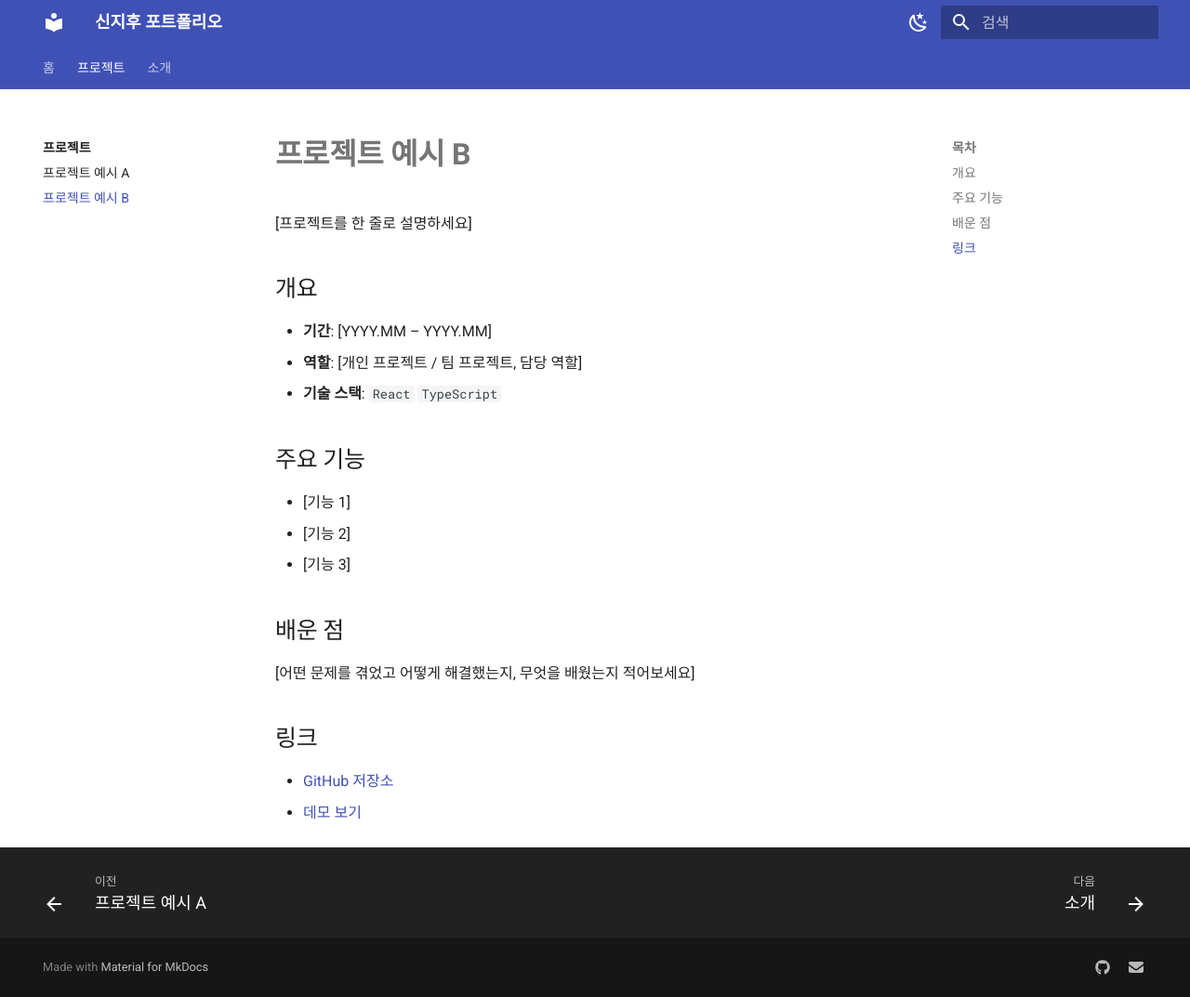
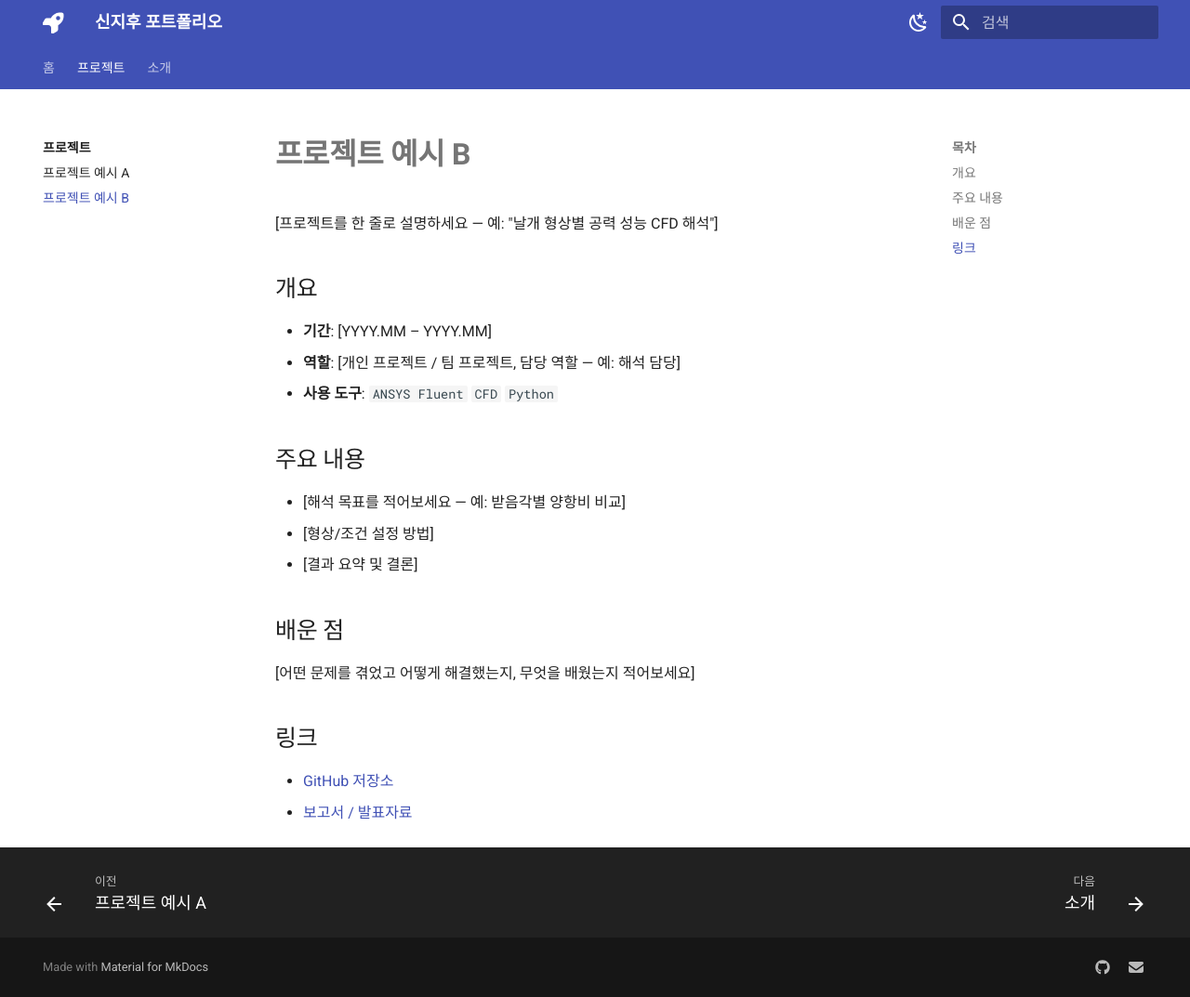
Before and after one commit to jihu0629/JIHU_StudyNote, an MkDocs documentation site: the page built from docs/projects/project-b.md, in a window 1280 px wide and 1073 px high. Shown: the whole window at 93% size. Built offline with MkDocs 1.6.1 and Material for MkDocs 9.7.7, drawn with Linux system fonts in a browser that asks for light colours.

Commit message:
Tailor portfolio content to aerospace engineering
Update example projects, about page, and site metadata to reflect
Inha University aerospace engineering rather than generic CS
examples; add a rocket logo.

Co-Authored-By: Claude Sonnet 5 <noreply@anthropic.com>

```diff
--- a/docs/projects/project-b.md
+++ b/docs/projects/project-b.md
@@ -1,18 +1,18 @@
 # 프로젝트 예시 B
 
-[프로젝트를 한 줄로 설명하세요]
+[프로젝트를 한 줄로 설명하세요 — 예: "날개 형상별 공력 성능 CFD 해석"]
 
 ## 개요
 
 - **기간**: [YYYY.MM – YYYY.MM]
-- **역할**: [개인 프로젝트 / 팀 프로젝트, 담당 역할]
-- **기술 스택**: `React` `TypeScript`
+- **역할**: [개인 프로젝트 / 팀 프로젝트, 담당 역할 — 예: 해석 담당]
+- **사용 도구**: `ANSYS Fluent` `CFD` `Python`
 
-## 주요 기능
+## 주요 내용
 
-- [기능 1]
-- [기능 2]
-- [기능 3]
+- [해석 목표를 적어보세요 — 예: 받음각별 양항비 비교]
+- [형상/조건 설정 방법]
+- [결과 요약 및 결론]
 
 ## 배운 점
 
@@ -21,4 +21,4 @@
 ## 링크
 
 - [GitHub 저장소](https://github.com/jihu0629)
-- [데모 보기](#)
+- [보고서 / 발표자료](#)
--- a/mkdocs.yml
+++ b/mkdocs.yml
@@ -1,5 +1,5 @@
 site_name: 신지후 포트폴리오
-site_description: 신지후의 개발 포트폴리오
+site_description: 신지후의 항공우주공학 포트폴리오
 site_author: Jihoo
 
 theme:
@@ -33,6 +33,7 @@ theme:
     - toc.follow
   icon:
     repo: fontawesome/brands/github
+    logo: fontawesome/solid/rocket
 
 extra_css:
   - stylesheets/extra.css
```
Also changed, not shown: docs/about.md (+6 -6 lines), docs/index.md (+5 -5 lines), docs/projects/index.md (+4 -4 lines), docs/projects/project-a.md (+8 -8 lines).
